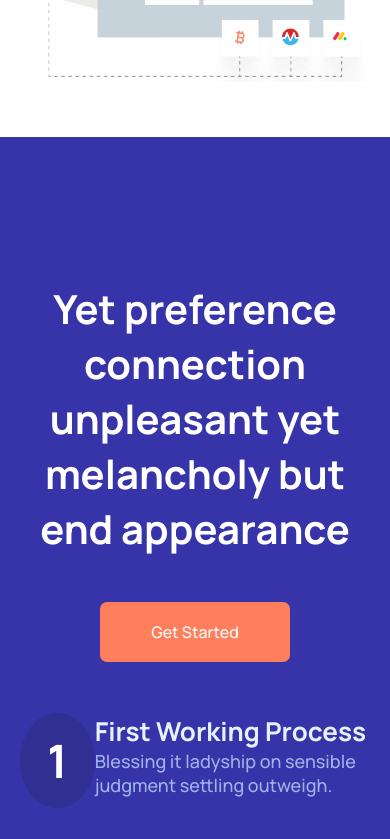
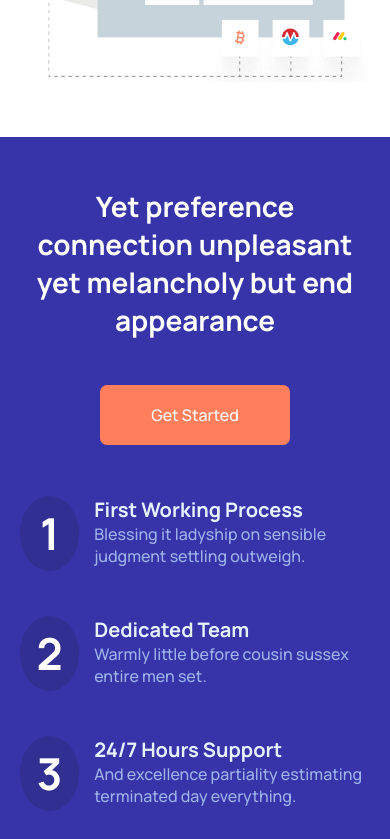
Before and after one commit to jainyxavier/projeto-nuxt, a Nuxt app: page / in a window 390 px wide. Shown: the part 3020-3859 px from the top of the page. Built offline with nearby package versions, Linux system fonts and the light colour scheme.

Commit message:
feature: alteração no tamanho da fonte

```diff
--- a/assets/scss/main.scss
+++ b/assets/scss/main.scss
@@ -264,6 +264,10 @@
     background-color: #3734A9;
     padding: 144px 0 138px;
 
+    @media(max-width: 520px){
+        padding: 50px 0;
+    }
+
     .container{
         width: calc(100% - 40px);
         max-width: 1233px;
@@ -303,6 +307,12 @@
                 font-size: 2.5rem;
             }
         }
+
+        @media(max-width: 520px){
+            h2{
+                font-size: 1.75rem;
+            }
+        }
     }
 
     .content-items{
@@ -321,6 +331,7 @@
             .items{
                 display: flex;
                 justify-content: space-between;
+                gap: 15px;
 
                 .number{
                     width: 95px;
@@ -336,6 +347,13 @@
                     display: flex;
                     justify-content: center;
                     align-items: center;
+
+                    @media(max-width: 520px){
+                        width: 75px;
+                        height: 75px;
+
+                        font-size: 2.75rem;
+                    }
                 }
 
                 .info-items{
@@ -352,6 +370,16 @@
                         font-size: 1.125rem;
                         font-weight: 500;
                         color: #A0B3E9;
+                    }
+
+                    @media(max-width: 520px){
+                        h3{
+                            font-size: 1.25rem;
+                        }
+
+                        p{
+                            font-size: 1rem;
+                        }
                     }
                 }
 
```
